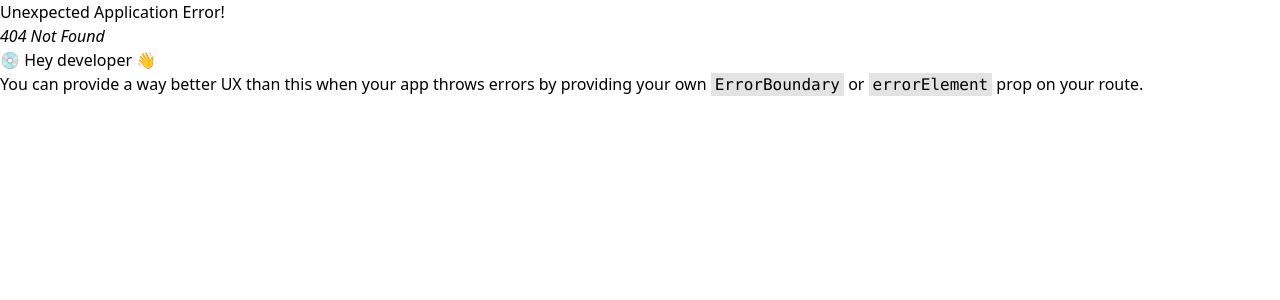
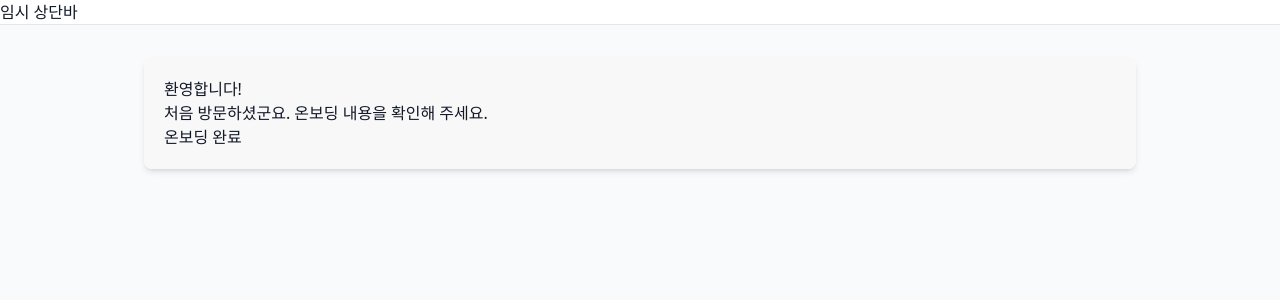
Before and after one commit to LetsEat-team/lets_eat_frontend, a React (Vite) app: page /childcard in a window 1280 px wide. Before the commit this address had no page. Shown: the top 300 px of the page. Built offline with nearby package versions, Linux system fonts and the light colour scheme.

Commit message:
feat: childcard folder structure

```diff
--- a/src/app/routes.tsx
+++ b/src/app/routes.tsx
@@ -1,6 +1,7 @@
 import { createBrowserRouter,Navigate} from "react-router-dom";
 import App from "./App";
 import LoginPage from "../pages/LoginPage";
+import ChildCardWrapper from "../components/ChildCardWrapper";
 
 export const router = createBrowserRouter([
   {
@@ -13,6 +14,7 @@ export const router = createBrowserRouter([
 
     //{ path: "/페이지", element: <페이지/> },
 
+    {path: "/childcard", element:<ChildCardWrapper/>} //아동급식카드
     ],
   },
 ]);
--- /dev/null
+++ b/src/components/ChildCardWrapper.tsx
@@ -0,0 +1,11 @@
+import { useOnboardingCheck } from "../hooks/useOnboardingCheck";
+import ChildCard from "../pages/child_card/ChildCard";
+import ChildCardOnBoard from "../pages/child_card/ChildCardOnBoard";
+
+export default function ChildCardWrapper() {
+  const { needsOnboarding, completeOnboarding } = useOnboardingCheck();
+  if (needsOnboarding) {
+    return <ChildCardOnBoard onFinish={completeOnboarding} />;
+  }
+  return <ChildCard />;
+}
--- /dev/null
+++ b/src/hooks/useOnboardingCheck.tsx
@@ -0,0 +1,17 @@
+import { useEffect, useState } from 'react';
+
+export function useOnboardingCheck() {
+  const [needsOnboarding, setNeedsOnboarding] = useState(false);
+  useEffect(() => {
+    //const needOnboarding = !localStorage.getItem('child_card_onboarded'); //값이 없으면 false
+    //setNeedsOnboarding(needOnboarding);
+    setNeedsOnboarding(true);
+  }, []);
+
+  const completeOnboarding = () => {
+    localStorage.setItem('child_card_onboarded', 'true');
+    setNeedsOnboarding(false);
+  };
+
+  return { needsOnboarding, completeOnboarding };
+}
--- /dev/null
+++ b/src/pages/child_card/ChildCard.tsx
@@ -0,0 +1,9 @@
+const ChildCard = () => {
+  return (
+    <div>
+
+    </div>
+  )
+}
+
+export default ChildCard
--- /dev/null
+++ b/src/pages/child_card/ChildCardOnBoard.tsx
@@ -0,0 +1,13 @@
+type ChildCardOnBoardProps = {
+  onFinish: () => void;  //onBoarding 끝났는지 여부
+};
+
+export default function ChildCardOnBoard({ onFinish }: ChildCardOnBoardProps) {
+  return (
+    <div className="p-5 rounded-lg bg-[#F8F8F8E0] backdrop-blur-[27px] shadow-md">
+      <h2>환영합니다!</h2>
+      <p>처음 방문하셨군요. 온보딩 내용을 확인해 주세요.</p>
+      <button onClick={onFinish}>온보딩 완료</button>
+    </div>
+  );
+}
--- /dev/null
+++ b/src/pages/child_card/ChildCardOnBoard2.tsx
@@ -0,0 +1,10 @@
+
+const ChildCardOnBoard2 = () => {
+  return (
+    <div>
+
+    </div>
+  )
+}
+
+export default ChildCardOnBoard2
--- /dev/null
+++ b/src/pages/child_card/ChildCardScan.tsx
@@ -0,0 +1,10 @@
+
+const ChildCardScan = () => {
+  return (
+    <div>
+
+    </div>
+  )
+}
+
+export default ChildCardScan
--- /dev/null
+++ b/src/pages/child_card/ChildCardUpload.tsx
@@ -0,0 +1,9 @@
+const ChildCardUpload = () => {
+  return (
+    <div>
+
+    </div>
+  )
+}
+
+export default ChildCardUpload
```
Also changed, not shown: 1 other file (tests, documents, lock files or other folders).
